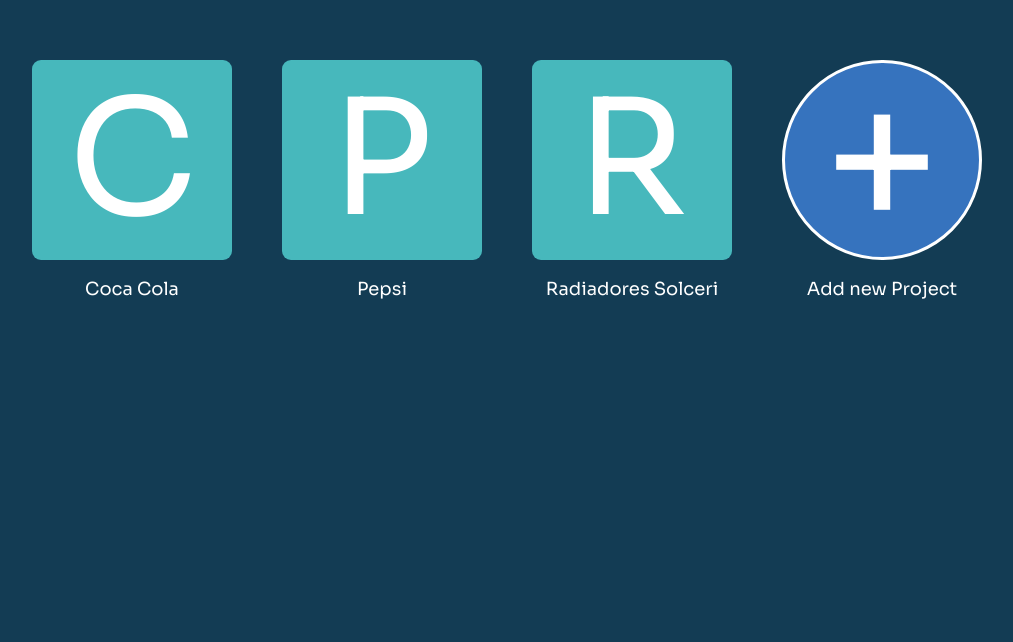
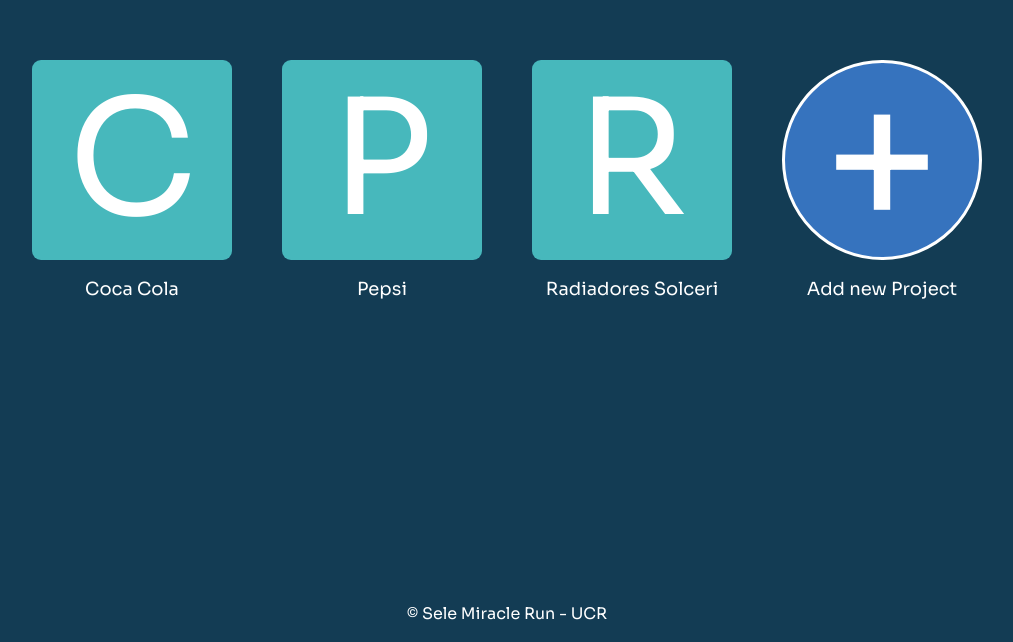
Before and after one commit to LuisBola12/PI-SeleMiracleRun, a React (Create React App) app in the folder FrontEnd/: page /projectAdmin in a window 1280 px wide. Shown: the part 158-800 px from the top of the page, without its empty margins (133-1146 px from the left). Built offline with nearby package versions, Linux system fonts and the light colour scheme.

Commit message:
Se agrega el footer y el estilo para este en la pagina de Seleccion de proyectos

```diff
--- a/FrontEnd/src/Components/CrudProjects/CrudProjects.js
+++ b/FrontEnd/src/Components/CrudProjects/CrudProjects.js
@@ -63,6 +63,8 @@
           actualData={data} employeesDatabase={employeesDatabase} />
       </Modal>
 
+      <footer className='project-footer'>&copy; Sele Miracle Run - UCR</footer>
+
     </div >
 
 
--- a/FrontEnd/src/Components/CrudProjects/projectsStyle.css
+++ b/FrontEnd/src/Components/CrudProjects/projectsStyle.css
@@ -88,3 +88,13 @@
   font-size: large;
   text-align: center;
 }
+
+.project-footer {
+  position: absolute;
+  bottom: 0;
+
+  width: 100%;
+  height: 2.5rem;
+  text-align: center;
+  color: var(--unselectedText);
+}
```
